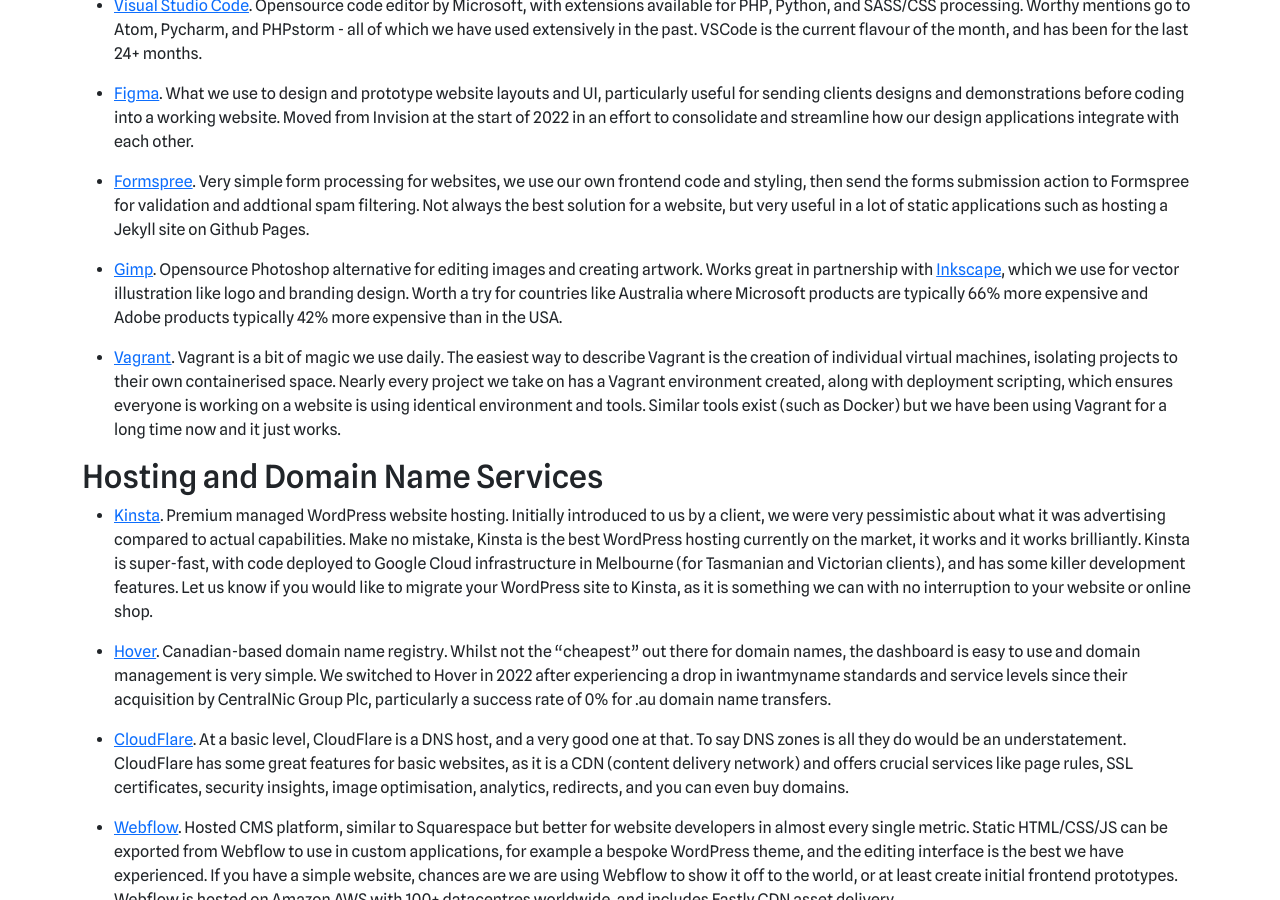
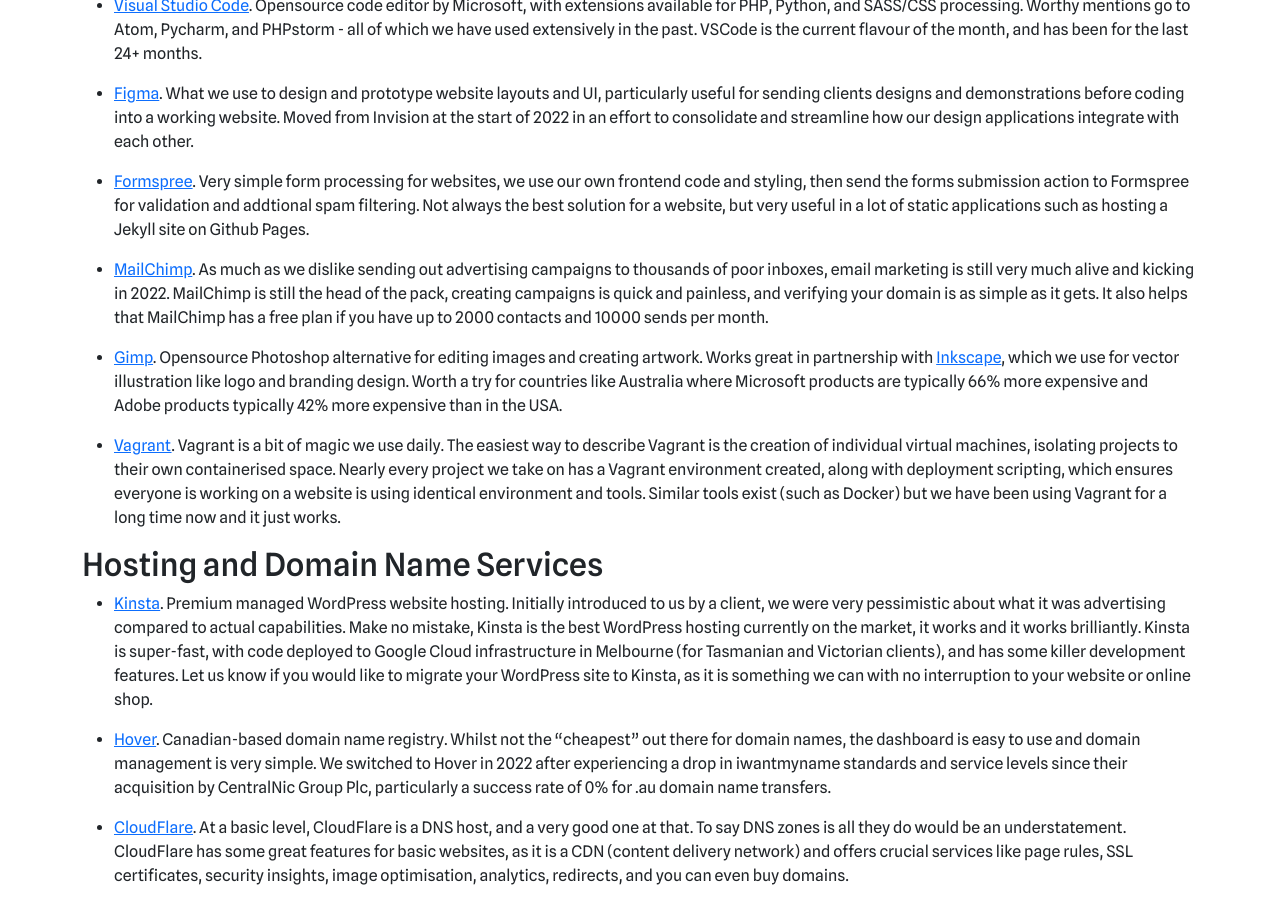
Before and after one commit to hamishcomau/hamishcomau, a Jekyll site: the page built from software.md, in a window 1280 px wide and 900 px high, scrolled down 543 px. Built offline with Jekyll 4.4.1, drawn with Linux system fonts in a browser that asks for light colours.

Commit message:
Add MailChimp

```diff
--- a/software.md
+++ b/software.md
@@ -12,6 +12,8 @@ permalink: /software/
 - [Figma](https://www.figma.com/). What we use to design and prototype website layouts and UI, particularly useful for sending clients designs and demonstrations before coding into a working website. Moved from Invision at the start of 2022 in an effort to consolidate and streamline how our design applications integrate with each other.
 
 - [Formspree](https://formspree.io/). Very simple form processing for websites, we use our own frontend code and styling, then send the forms submission action to Formspree for validation and addtional spam filtering. Not always the best solution for a website, but very useful in a lot of static applications such as hosting a Jekyll site on Github Pages.
+
+- [MailChimp](http://eepurl.com/hSLmkH). As much as we dislike sending out advertising campaigns to thousands of poor inboxes, email marketing is still very much alive and kicking in 2022. MailChimp is still the head of the pack, creating campaigns is quick and painless, and verifying your domain is as simple as it gets. It also helps that MailChimp has a free plan if you have up to 2000 contacts and 10000 sends per month.
 
 - [Gimp](https://www.gimp.org/). Opensource Photoshop alternative for editing images and creating artwork. Works great in partnership with [Inkscape](https://inkscape.org/), which we use for vector illustration like logo and branding design. Worth a try for countries like Australia where Microsoft products are typically 66% more expensive and Adobe products typically 42% more expensive than in the USA.
 
```
